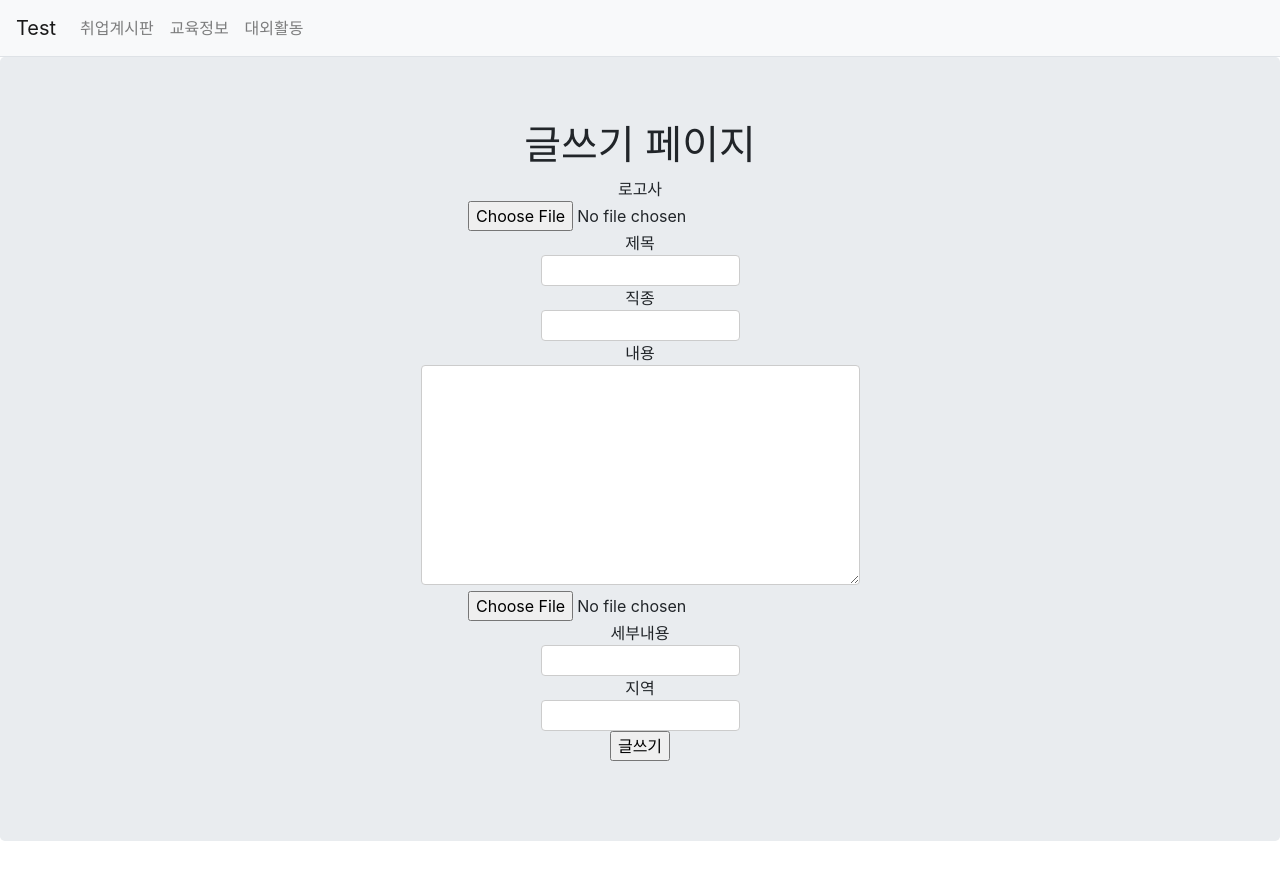
After one commit to gykang23/Test, a Django app: page /blog/new_post/ in a window 1280 px wide. The commit adds this page. Run offline with Django 3.2, Linux system fonts and the light colour scheme; some libraries are stand-ins or nearby versions.

```diff
--- a/Rstart/settings.py
+++ b/Rstart/settings.py
@@ -108,9 +108,9 @@ AUTH_PASSWORD_VALIDATORS = [
 # Internationalization
 # https://docs.djangoproject.com/en/3.2/topics/i18n/
 
-LANGUAGE_CODE = 'en-us'
+LANGUAGE_CODE = 'ko-kr'
 
-TIME_ZONE = 'UTC'
+TIME_ZONE = 'Asia/Seoul'
 
 USE_I18N = True
 
--- a/main/admin.py
+++ b/main/admin.py
@@ -5,7 +5,9 @@ from .models import Post
 
 
 class PostAdmin(admin.ModelAdmin):
-    list_display=('rogophoto','id','postname','author','write','created_date')
+    list_display=('rogophoto','id','jop','postname','author','write','created_date')
+
+
 
 
 # 관리자(admin)가 게시글(Post)에 접근 가능
--- a/main/models.py
+++ b/main/models.py
@@ -5,6 +5,7 @@ class Post(models.Model):
     rogophoto = models.ImageField(blank=True, null=True, verbose_name='회사사진')
     postname = models.CharField(max_length=50, verbose_name='제목')
     author = models.CharField(max_length=10, null=True,  verbose_name='작성')
+    jop = models.CharField(max_length=50,null=True, verbose_name='직업')
     mainphoto = models.ImageField(blank=True, null=True, verbose_name='사진첨부')
     write = models.TextField(verbose_name='세부내용',null=True,)
     contents = models.TextField(verbose_name='내용')
--- /dev/null
+++ b/main/static/css/checkbox.css
@@ -0,0 +1,41 @@
+input[type=text], input[type=email], input[type=number],
+select, textarea {
+    font-size: 14px;
+    padding: 4px 8px;
+    box-sizing: border-box;
+    border-radius: 4px;
+    border: solid 1px #ccc;
+    background-color: #fff;
+    font-family: "Ubuntu", "Noto Sans JP", sans-serif;
+}
+
+button, a.button {
+    font-size: 14px;
+    -webkit-appearance: none;
+    padding: 4px 16px;
+    border-radius: 4px;
+    background-color: #fff;
+    border: solid 1px #ccc;
+    vertical-align: bottom;
+    font-family: "Ubuntu", "Noto Sans JP", sans-serif;
+
+
+    box-sizing: border-box;
+    display: inline-block;
+    text-decoration: none;
+    text-align: center;
+    color: #333;
+
+
+    cursor: pointer;
+}
+
+button:hover, a.button:hover {
+    opacity: 0.5;
+}
+
+button.btn-link, a.btn-link {
+    border: none;
+    color: #00809d;
+    vertical-align: initial;
+}
--- a/main/templates/main/Post_list.html
+++ b/main/templates/main/Post_list.html
@@ -31,6 +31,8 @@
             <br>
             <span>{{ post.author }}</span>
             <br>
+            <span>{{ post.jop }}</span>
+            <br>
             <span>{{ post.write }}</span>
             <br>
             <span>{{ post.created_date | date:"Y-m-d h:i" }}</span>
--- a/main/templates/main/base.html
+++ b/main/templates/main/base.html
@@ -1,5 +1,4 @@
 {% load static %}
-<!DOCTYPE html>
 <!DOCTYPE html>
  <html>
  <head>
@@ -7,6 +6,7 @@
      <meta name="viewport" content="width=device-width, initial-scale=1.0">
      <title>TESTLIST</title>
      <link rel = "stylesheet" href="{% static 'css/bootstrap.min.css'%}">
+     <link rel = "stylesheet" href="{% static 'css/checkbox.css'%}">
 
 
           <nav class="navbar navbar-expand-lg navbar-light bg-light border-bottom">
--- /dev/null
+++ b/main/templates/main/new_post.html
@@ -0,0 +1,31 @@
+{% extends "main/base.html" %}
+{% load static %}
+{% block content %}
+<!DOCTYPE html>
+<html lang="en">
+<head>
+    <meta charset="UTF-8">
+    <title>글쓰기 페이지</title>
+</head>
+<body>
+    <h1>글쓰기 페이지</h1>
+    <form method="POST">
+        {% csrf_token %}
+        로고사<br>
+        <input type="file" name="rogophoto"><br>
+        제목<br>
+        <input type="text" name="postname"><br>
+        직종<br>
+        <input type="text" name="jop"><br>
+        내용<br>
+        <textarea rows="10" cols="50" name="contents"></textarea><br>
+        <input type="file" name="mainphoto"><br>
+        세부내용<br>
+        <input type="text" name="write"><br>
+        지역<br>
+        <input type="text" name="author"><br>
+        <input type="submit" value="글쓰기">
+    </form>
+</body>
+</html>
+{% endblock %}
--- a/main/templates/main/posting.html
+++ b/main/templates/main/posting.html
@@ -11,6 +11,7 @@
         <p>{{post.write}}</p>
         <p>{{post.postname}}</p>
         <p>{{post.contents}}</p>
+        <p>{{post.jop}}</p>
         <!-- 이미지 보여주기 -->
         {% if post.mainphoto %}
             <img src = "{{ post.mainphoto.url }}" alt="" height="600">
--- a/main/urls.py
+++ b/main/urls.py
@@ -2,9 +2,10 @@ from django.contrib import admin
 from django.urls import path
 from . import views
 # index는 대문, blog는 게시판
-from main.views import index, blog, posting, remove_post, login
+from main.views import index, blog, posting, remove_post, login, new_post
 from django.conf.urls.static import static
 from django.conf import settings
+
 
 app_name='main'
 
@@ -13,6 +14,7 @@ urlpatterns = [
     path('login/',login),
     path('blog/',blog),
     path('admin/', admin.site.urls),
+    path('blog/new_post/', new_post),
     # 웹사이트의 첫화면은 index 페이지이다 + URL이름은 index이다
     path('', index, name='index'),
     # URL:80/blog에 접속하면 blog 페이지 + URL이름은 blog이다
@@ -20,7 +22,7 @@ urlpatterns = [
     # URL:80/blog/숫자로 접속하면 게시글-세부페이지(posting)
     path('blog/<int:pk>/',posting, name="posting"),
     path('blog/<int:pk>/remove/', remove_post),
-    path('search', views.search, name='search'),
+    path('search',views.search, name='search'),
 
 
 
--- a/main/views.py
+++ b/main/views.py
@@ -2,41 +2,41 @@ from django.http import HttpResponseRedirect
 from django.shortcuts import render
 from .models import Post
 from django.core.paginator import Paginator
-from django.db.models import Q
-# from django.shortcuts import render
-# Create your views here.
+from django.db.models import Q, Count, Sum
+from django.shortcuts import render
+from django.views.generic import ListView
+
+
 
 def search(request):
-    posts = Post.objects.all().order_by('-id')
+    posts = Post.objects.filter().order_by('-id')
+    tags = request.POST.getlist('tags',None)
 
-    q = request.POST.get('q', "")
 
-    if q:
-        posts = posts.filter(
+    # q = request.POST.get('q','')
 
-        Q(postname__icontains=q) |
-        Q(author__icontains=q)
-        )
-        return render(request, 'main/search.html', {'posts' : posts, 'q' : q})
 
-    else:
-        return render(request, 'main/search.html')
 
-# def post_list(request):
-#     postlist  = Post.objects.all().order_by('-id')
-#
-#     search_key = request.GET.get('search_key')
-#     if search_key: # 만약 검색어가 존재하면
-#         post_list = post_list.filter( # 해당 검색어를 포함한 queryset 가져오기
-#             Q(postname__icontains=search_key) |  # 제목검색
-#             Q(write__icontains=search_key)
-#             ).distinct()
-#     return render(request, 'main/post_list.html', {'post_list':post_list})
-#      post = Post.objects.filter(
-#         Q(postname=kw) |  # 제목검색
-#         Q(write=kw)   # 내용검색
-# ).distinct()
+    q = Q()
+    if tags:
+        q.add (Q(jop__in=tags),Q.AND)
+        posts = posts.filter(jop__in=tags)
+    #     posts = posts.filter(Q(jop__icontains=tags))
+    return render(request, 'main/search.html', {'posts' : posts, 'tags' : tags})
+    # if jop:
+    #     posts = posts.filter(Q(jop__icontains=tags)&Q(jop__icontains=tags))
+    #     return render(request, 'main/search.html', {'posts' : posts, 'jop' : jop})
+# else :
+#         return render(request, 'main/search.html')
 
+
+def tags(request):
+    jop = request.POST.get('',None)
+    jop_count  = Post.objects.filter(jop=IT).aggregate(sum('jop'))
+    pots.stories_filed += 1
+    posts.save()
+
+    return render(request, 'main/blog.html',{'jop_count': jop_count})
 
 
 
@@ -52,7 +52,7 @@ def login(request):
 def blog(request):
     postlist  = Post.objects.all().order_by('-id')
     page = int(request.GET.get('p', 1))
-    pagenator = Paginator(postlist, 5)
+    pagenator = Paginator(postlist, 10)
     postlist  = pagenator.get_page(page)
     #postlist = Post.objects.all()
     return render(request, 'main/blog.html', {'postlist':postlist})
@@ -76,28 +76,30 @@ def new_post(request):
             new_article=Post.objects.create(
                 rogophoto=request.POST['rogophoto'],
                 postname=request.POST['postname'],
+                jop=request.POST['jop'],
                 contents=request.POST['contents'],
                 mainphoto=request.POST['mainphoto'],
                 write=request.POST['write'],
-                created_date=request.POST['created_date'],
+                # created_date=request.POST['created_date'],
                 author=request.POST['author'],
             )
         else:
             new_article=Post.objects.create(
                 rogophoto=request.POST['rogophoto'],
                 postname=request.POST['postname'],
+                jop=request.POST['jop'],
                 contents=request.POST['contents'],
                 mainphoto=request.POST['mainphoto'],
                 write=request.POST['write'],
-                created_date=request.POST['created_date'],
+                # created_date=request.POST['created_date'],
                 author=request.POST['author'],
 
             )
-            return HttpResponseRedirect(reverse('blog'))
+        return HttpResponseRedirect(reverse('blog'))
     else:
-        return render(request, 'main/posting.html')
+        return render(request, 'main/new_post.html')
         return redirect('/blog/')
-    return render(request, 'main/new_post.html')
+
 def remove_post(request, pk):
     post = Post.objects.get(pk=pk)
     if request.method == 'POST':
```
Also changed, not shown: main/templates/main/blog.html (+59 -4 lines), main/templates/main/search.html (+9 -0 lines), db.sqlite3, main/migrations/0006_post_jop.py (added), main/migrations/0007_post2.py (added), media/샘플.PNG (added).
